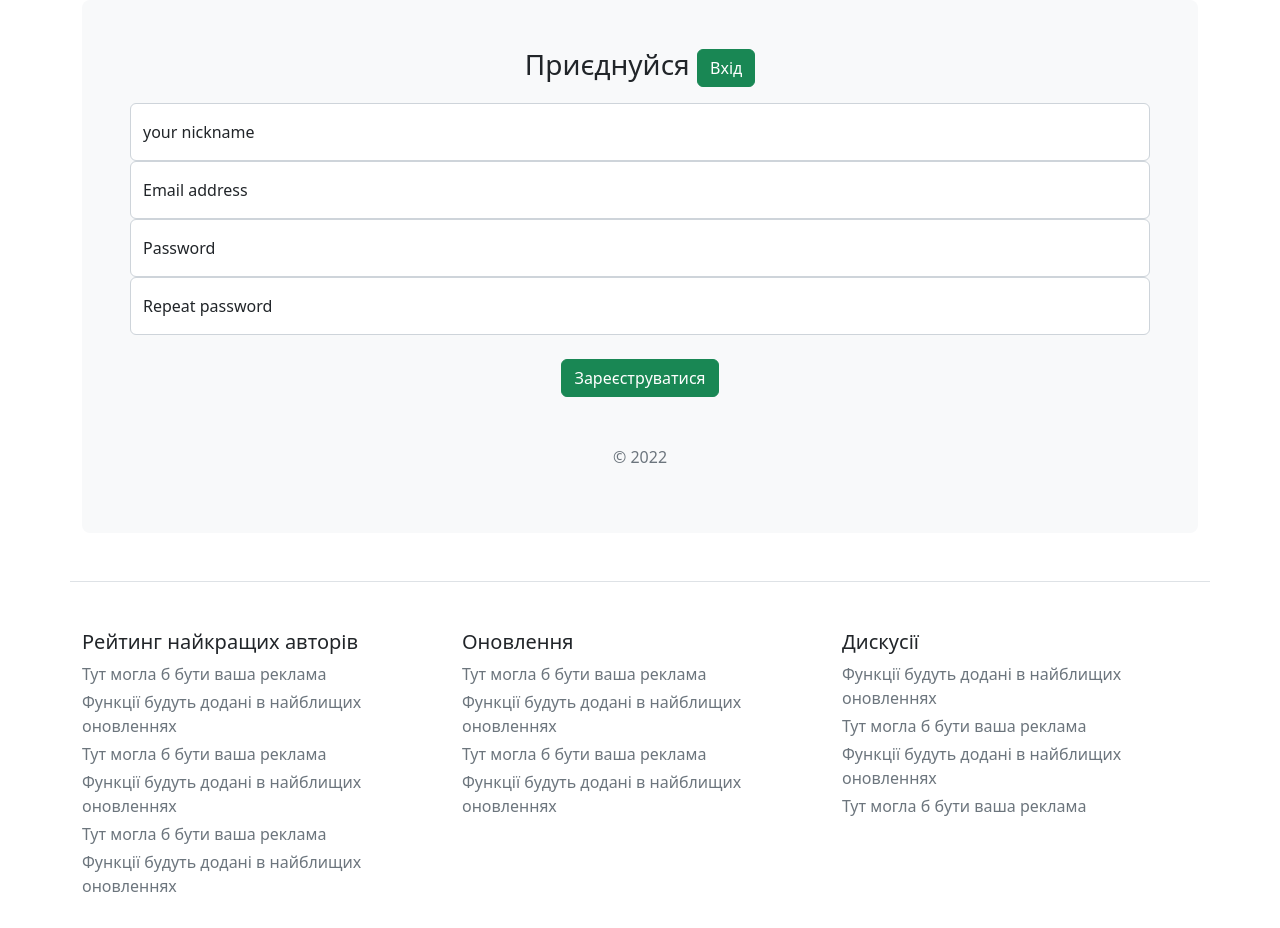
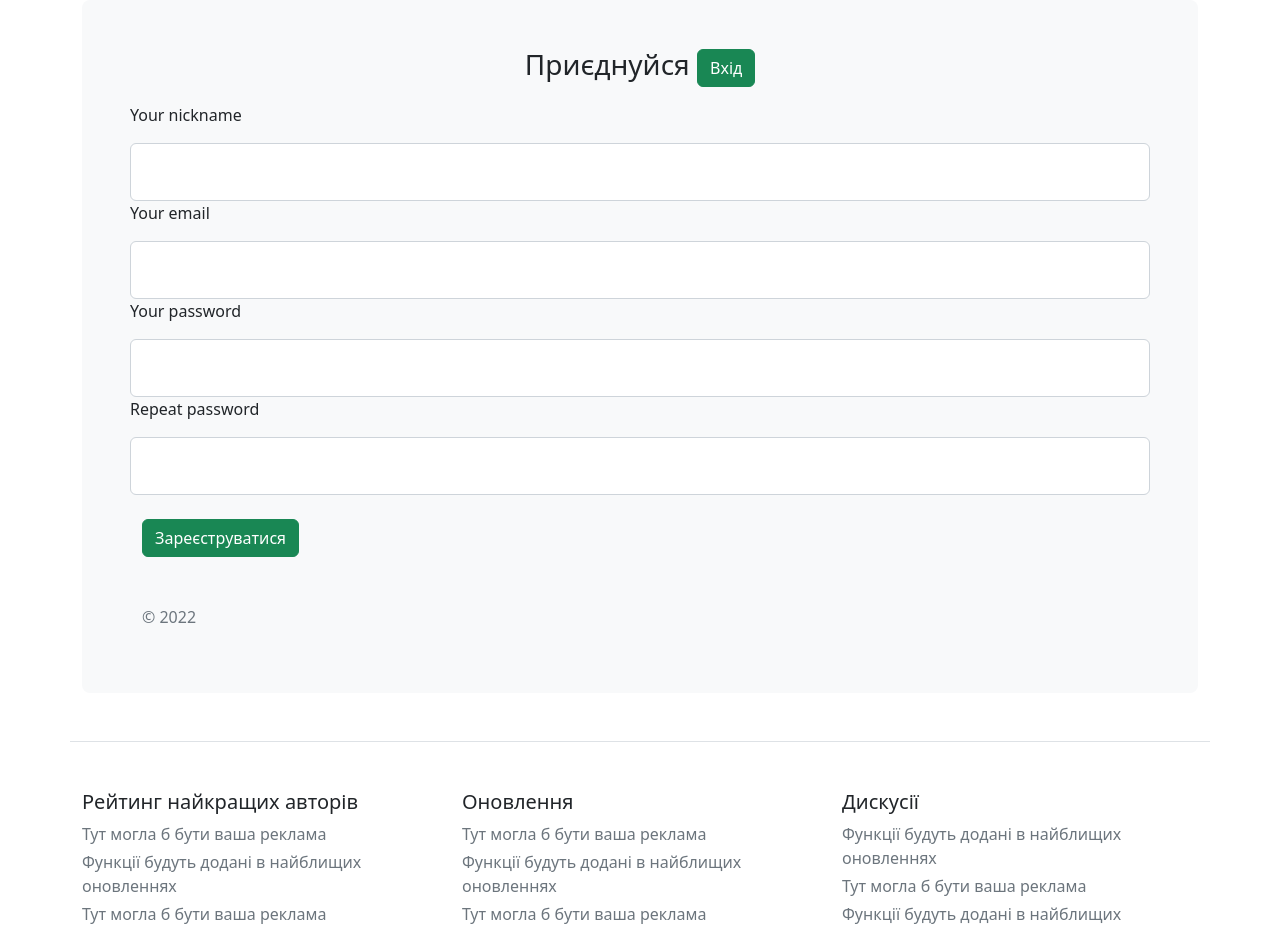
Before and after one commit to krapkaVKomi/kVk_2, a Flask app: page /registration in a window 1280 px wide. Shown: the part 56-984 px from the top of the page. Before the commit the page ends 948 px from the top, so only its background shows below. Run offline with Flask 2, Linux system fonts and the light colour scheme.

Commit message:
minor fix

```diff
--- a/templates/registration.html
+++ b/templates/registration.html
@@ -13,33 +13,39 @@
     <div class="text-center">
         <h1 class="h3 mb-3 fw-normal">Приєднуйся <a class="btn btn-success" href="/login">Вхід</a></h1>
 
+        </div>
             {% for i in erors %}
-            <h5 style="color:crimson ;">{{ i }}</h5>
+             <h5 style="color:crimson ;">{{ i }}</h5>
             {% endfor %}
+
     <form method="post">
+        <p>
+  </p>
         <div class="form-floating">
-            <input type="text" name="name" id="name" class="form-control" placeholder="Ведіть нік-нейм">
-            <label for="floatingInput">your nickname</label>
+            <p> Your nickname</p>
+            <input type="text" name="name" id="name" class="form-control">
         </div>
         <div class="form-floating">
-            <input type="text" name="email" id="email" class="form-control" placeholder="Ведіть електронну адресу">
-            <label for="floatingInput">Email address</label>
+            <p> Your email</p>
+            <input type="text" name="email" id="email" class="form-control">
         </div>
         <div class="form-floating">
-            <input type="password" name="password" id="password" class="form-control" placeholder="Пароль">
-            <label for="floatingPassword">Password</label>
+            <p> Your password</p>
+            <input type="password" name="password" id="password" class="form-control">
         </div>
         <div class="form-floating">
-            <input type="password" name="password2" id="password2" class="form-control" placeholder="Підтвердіть пароль">
-            <label for="floatingPassword">Repeat рassword</label>
+            <p> Repeat рassword</p>
+            <input type="password" name="password2" id="password2" class="form-control">
         </div>
+    </form>
         <br>
+        <div class="container">
         <input class="btn btn-success" type="submit" value="Зареєструватися">
         <p class="mt-5 mb-3 text-muted">&copy; 2022</p>
+
+</div>
     </div>
-
-    </div>
-</div>
+        </div>
 
 
 {% endblock %}
```
Also changed, not shown: templates/security/login_user.html (+12 -2 lines).
